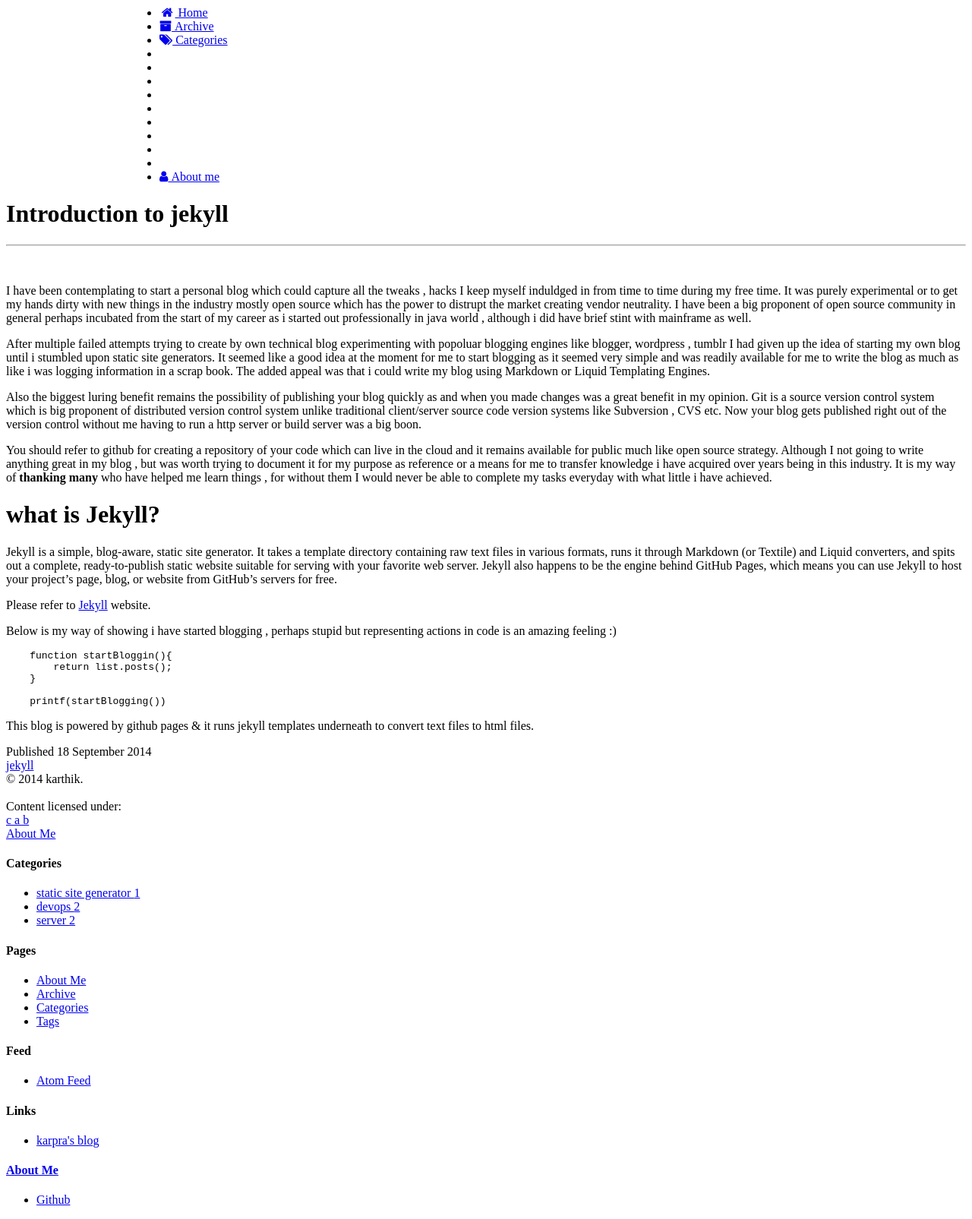
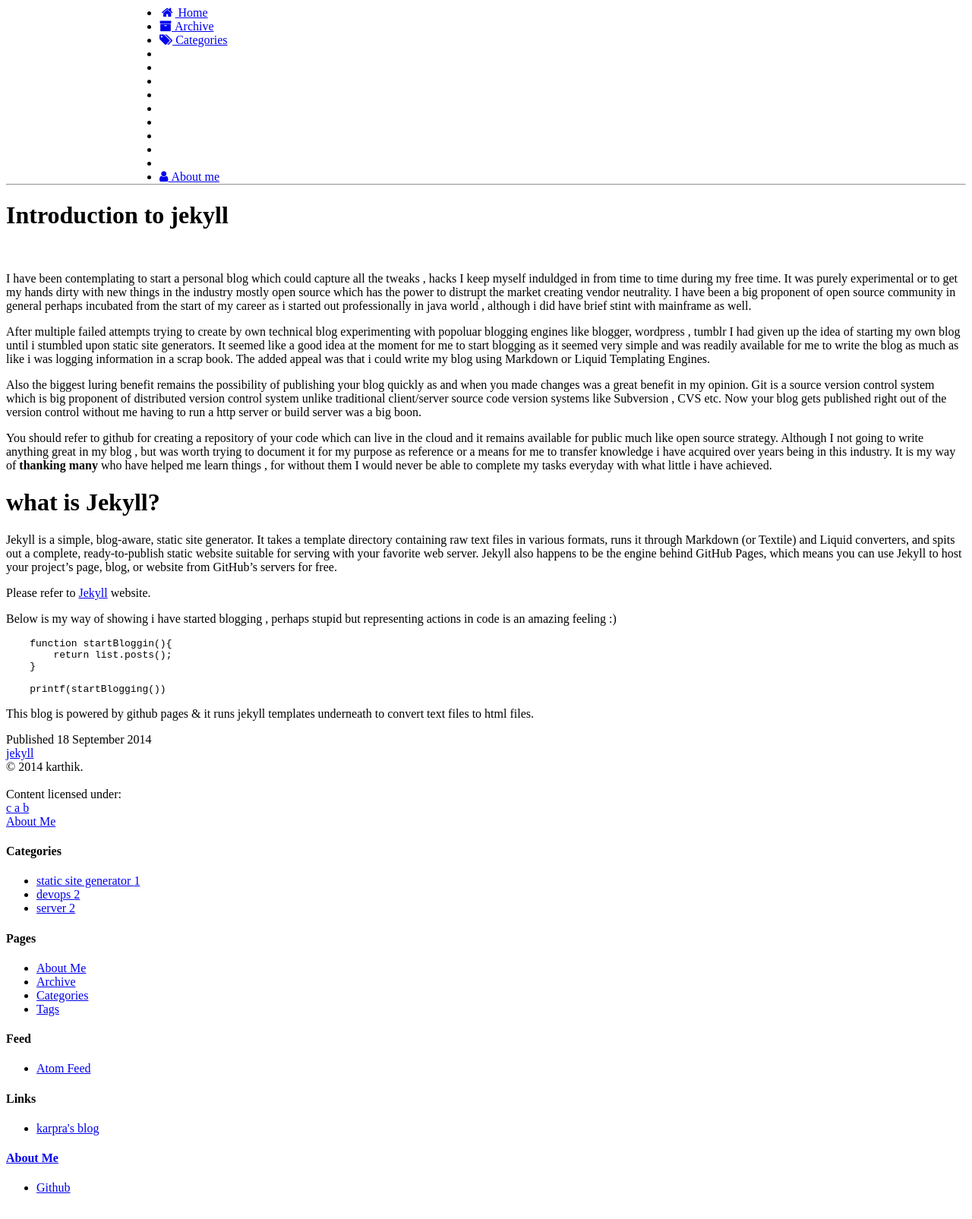
Before and after one commit to karpra/karpra.github.io, a Jekyll site: the page built from _posts/2014-9-18-introduction to jekyll.md, in a window 1280 px wide. Shown: the whole page at 76% size. Built offline with Jekyll 4.4.1, drawn with Linux system fonts in a browser that asks for light colours; nearby versions of some CDN libraries; library files that are not in the unit come from our copies.

Commit message:
Update post.html

```diff
--- a/_includes/themes/Snail/post.html
+++ b/_includes/themes/Snail/post.html
@@ -1,6 +1,7 @@
 
 <div id="page-content">
 	<div class="cont932">
+	<hr style="margin-top: 0;">
 	<div id="journal-articles-block">
 		<div class="journal-article">
 			<!--<div class="journal-post-info">
@@ -13,7 +14,6 @@
 			</div>-->
 			<div class="journal-body">
 				<h1 class="journal-title">{{ page.title }}</h1>
-				<hr style="margin-top: 0;">
 				<span class="the-article">
 				{{ content }}
 				</span>
```
